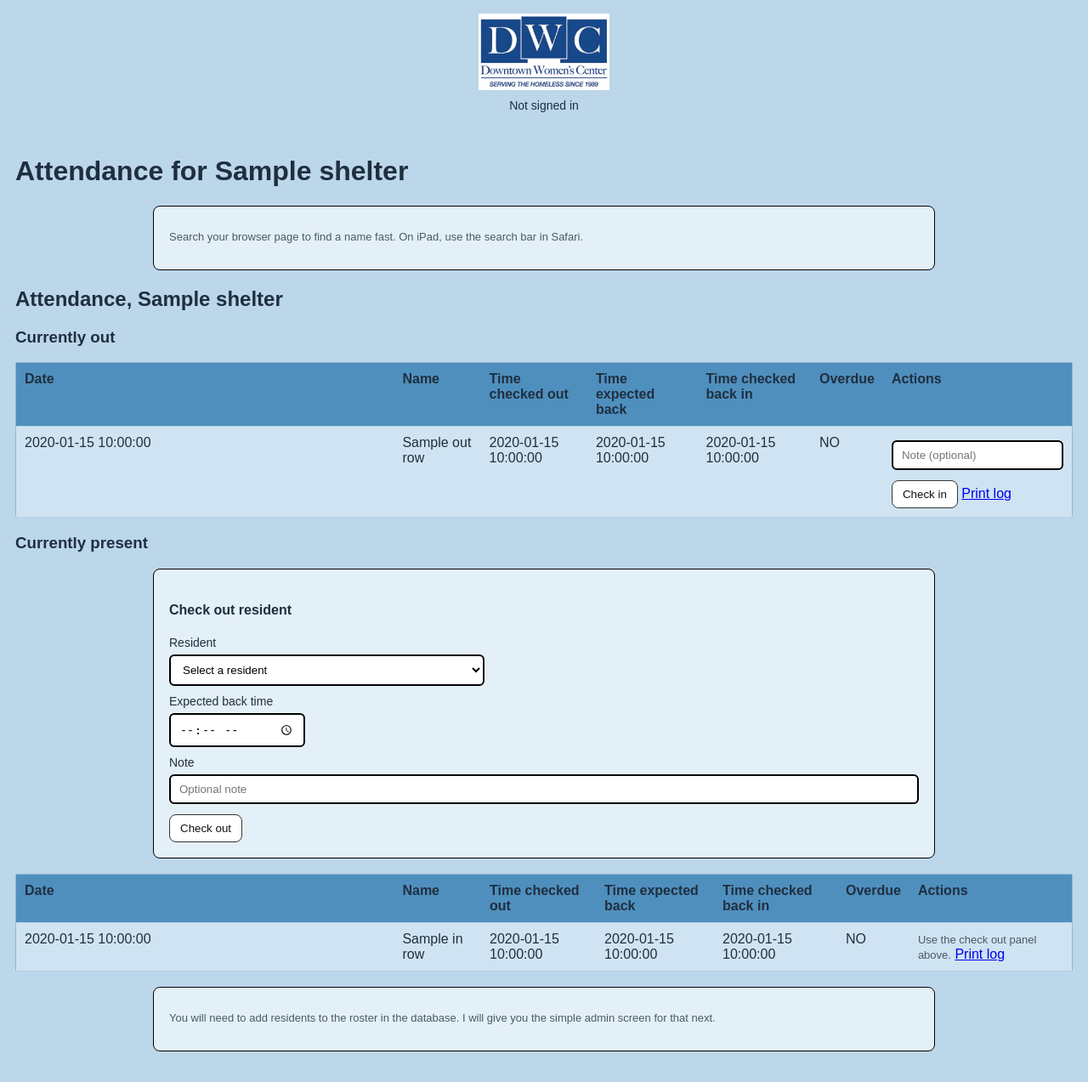
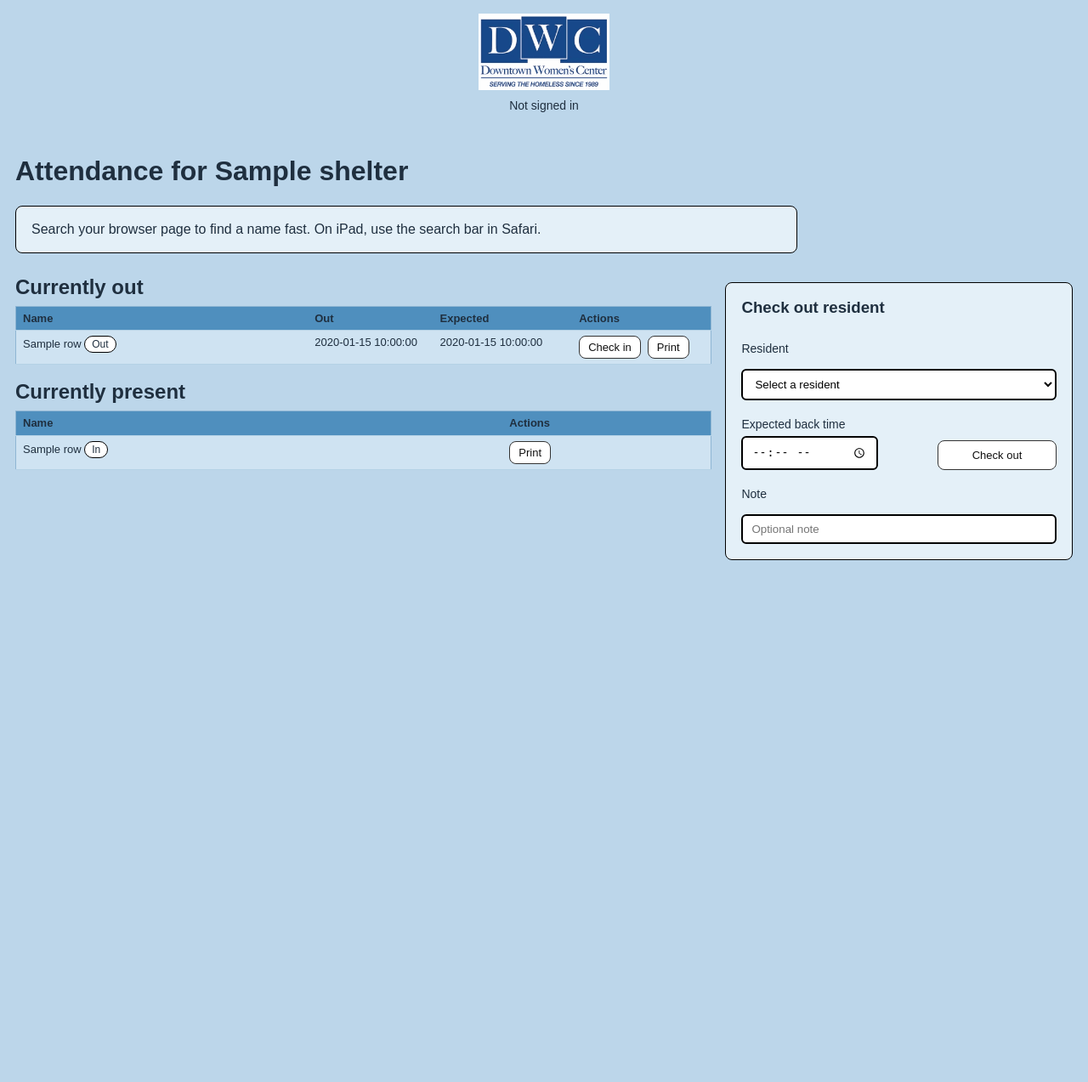
Before and after one commit to Jack409M/shelter-kiosk, a Flask app: template templates/staff_attendance.html in a window 1280 px wide. Shown: the part 49-1322 px from the top of the page at 85% size. After the commit the page ends 708 px from the top, so only its background shows below. Run offline with Flask 3, Linux system fonts and the light colour scheme; the template is opened without the code that fills it: most values are stand-ins (such as "Sample title", 1, 10 or a date in 2020); some libraries are stand-ins or nearby versions.

Commit message:
Update staff_attendance.html

```diff
--- a/templates/staff_attendance.html
+++ b/templates/staff_attendance.html
@@ -1,50 +1,179 @@
 {% extends "layout.html" %}
 {% block content %}
 
+<style>
+  .att_wrap {
+    display: flex;
+    gap: 16px;
+    align-items: flex-start;
+  }
+
+  .att_left {
+    flex: 1 1 auto;
+    min-width: 520px;
+  }
+
+  .att_right {
+    flex: 0 0 360px;
+    position: sticky;
+    top: 12px;
+  }
+
+  .att_section_title {
+    margin: 10px 0 8px 0;
+  }
+
+  .att_help {
+    margin: 10px 0 16px 0;
+  }
+
+  table.compact th,
+  table.compact td {
+    padding: 6px 8px;
+    font-size: 13px;
+  }
+
+  table.compact thead th {
+    font-size: 13px;
+  }
+
+  .att_actions {
+    display: inline-flex;
+    gap: 8px;
+    flex-wrap: wrap;
+    align-items: center;
+  }
+
+  .att_actions form {
+    display: inline;
+    margin: 0;
+  }
+
+  .att_btn {
+    margin-top: 0;
+    padding: 6px 10px;
+    border-radius: 8px;
+    border: 1px solid #333;
+    background: #fff;
+    cursor: pointer;
+    color: #111;
+    -webkit-text-fill-color: #111;
+    font-size: 13px;
+    line-height: 1;
+  }
+
+  .att_link_btn {
+    display: inline-block;
+    padding: 6px 10px;
+    border-radius: 8px;
+    border: 1px solid #333;
+    background: #fff;
+    text-decoration: none;
+    color: #111;
+    font-size: 13px;
+    line-height: 1;
+  }
+
+  .att_badge {
+    display: inline-block;
+    padding: 3px 8px;
+    border-radius: 999px;
+    border: 1px solid #000;
+    font-size: 12px;
+    line-height: 1;
+    background: #fff;
+  }
+
+  .att_badge_overdue {
+    font-weight: 700;
+  }
+
+  .att_row_overdue td {
+    font-weight: 700;
+  }
+
+  .att_checkout_grid {
+    display: grid;
+    grid-template-columns: 1fr;
+    gap: 10px;
+  }
+
+  .att_two_col {
+    display: grid;
+    grid-template-columns: 1fr 140px;
+    gap: 10px;
+    align-items: end;
+  }
+
+  .att_note_input {
+    width: 100%;
+  }
+
+  @media (max-width: 900px) {
+    .att_wrap {
+      flex-direction: column;
+    }
+
+    .att_left {
+      min-width: 0;
+      width: 100%;
+    }
+
+    .att_right {
+      width: 100%;
+      position: static;
+    }
+  }
+</style>
+
 <h1>Attendance for {{ shelter }}</h1>
 
-<div class="card">
-  <p class="hint">Search your browser page to find a name fast. On iPad, use the search bar in Safari.</p>
+<div class="card att_help">
+  Search your browser page to find a name fast. On iPad, use the search bar in Safari.
 </div>
 
-<h2>Attendance, {{ shelter }}</h2>
+<div class="att_wrap">
 
-<h3>Currently out</h3>
-<table>
+  <div class="att_left">
+
+    <h2 class="att_section_title">Currently out</h2>
+
+    <table class="compact">
       <thead>
         <tr>
-      <th>Date</th>
-      <th>Name</th>
-      <th>Time checked out</th>
-      <th>Time expected back</th>
-      <th>Time checked back in</th>
-      <th>Overdue</th>
-      <th>Actions</th>
+          <th style="width: 42%;">Name</th>
+          <th style="width: 18%;">Out</th>
+          <th style="width: 20%;">Expected</th>
+          <th style="width: 20%;">Actions</th>
         </tr>
       </thead>
       <tbody>
-    {% if out_rows|length == 0 %}
-      <tr><td colspan="7">No one is currently out.</td></tr>
+        {% if not out_rows %}
+          <tr>
+            <td colspan="4">No one is currently out.</td>
+          </tr>
         {% else %}
-      {% for r in out_rows %}
-      <tr class="{% if r.is_overdue %}overdue{% endif %}">
-        <td>{{ r.date }}</td>
-        <td>{{ r.name }}</td>
-        <td>{{ fmt_time(r.checked_out_at) }}</td>
-        <td>{{ fmt_time(r.expected_back_at) }}</td>
-        <td>{{ fmt_time(r.checked_in_at) }}</td>
-        <td>{% if r.is_overdue %}YES{% else %}NO{% endif %}</td>
+          {% for row in out_rows %}
+            <tr class="{% if row.is_overdue %}att_row_overdue{% endif %}">
               <td>
-          <form method="post" action="{{ url_for('staff_attendance_check_in', resident_id=r.resident_id) }}" style="display:inline;">
+                {{ row.name }}
+                {% if row.is_overdue %}
+                  <span class="att_badge att_badge_overdue">Overdue</span>
+                {% else %}
+                  <span class="att_badge">Out</span>
+                {% endif %}
+              </td>
+              <td>{{ fmt_time(row.checked_out_at) }}</td>
+              <td>{{ fmt_time(row.expected_back_at) }}</td>
+              <td>
+                <div class="att_actions">
+                  <form method="post" action="{{ url_for('staff_attendance_check_in', resident_id=row.resident_id) }}">
                     <input type="hidden" name="_csrf_token" value="{{ csrf_token() }}">
-            <input name="note" placeholder="Note (optional)" maxlength="200">
-            <button type="submit">Check in</button>
+                    <button class="att_btn" type="submit">Check in</button>
                   </form>
 
-          <a class="btn" target="_blank"
-             href="{{ url_for('staff_attendance_resident_print', resident_id=r.resident_id) }}">
-            Print log
-          </a>
+                  <a class="att_link_btn" href="{{ url_for('staff_attendance_resident_print', resident_id=row.resident_id) }}">Print</a>
+                </div>
               </td>
             </tr>
           {% endfor %}
@@ -52,63 +181,31 @@
       </tbody>
     </table>
 
-<h3>Currently present</h3>
+    <h2 class="att_section_title" style="margin-top: 18px;">Currently present</h2>
 
-<div class="card">
-  <h4>Check out resident</h4>
-
-  <form method="post" action="{{ url_for('staff_attendance_check_out_global') }}" class="checkout-form">
-    <input type="hidden" name="_csrf_token" value="{{ csrf_token() }}">
-
-    <label>Resident</label>
-    <select name="resident_id" required>
-      <option value="" selected disabled>Select a resident</option>
-      {% for r in in_rows %}
-        <option value="{{ r.resident_id }}">{{ r.name }}</option>
-      {% endfor %}
-    </select>
-
-    <label>Expected back time</label>
-    <input type="time" name="expected_back_time" required>
-
-    <label>Note</label>
-    <input name="note" maxlength="200" placeholder="Optional note">
-
-    <button type="submit">Check out</button>
-  </form>
-</div>
-
-<table>
+    <table class="compact">
       <thead>
         <tr>
-      <th>Date</th>
-      <th>Name</th>
-      <th>Time checked out</th>
-      <th>Time expected back</th>
-      <th>Time checked back in</th>
-      <th>Overdue</th>
-      <th>Actions</th>
+          <th style="width: 70%;">Name</th>
+          <th style="width: 30%;">Actions</th>
         </tr>
       </thead>
       <tbody>
-    {% if in_rows|length == 0 %}
-      <tr><td colspan="7">No one is currently present.</td></tr>
+        {% if not in_rows %}
+          <tr>
+            <td colspan="2">No residents found.</td>
+          </tr>
         {% else %}
-      {% for r in in_rows %}
+          {% for row in in_rows %}
             <tr>
-        <td>{{ r.date }}</td>
-        <td>{{ r.name }}</td>
-        <td>{{ fmt_time(r.checked_out_at) }}</td>
-        <td>{{ fmt_time(r.expected_back_at) }}</td>
-        <td>{{ fmt_time(r.checked_in_at) }}</td>
-        <td>{% if r.is_overdue %}YES{% else %}NO{% endif %}</td>
               <td>
-          <span class="hint">Use the check out panel above.</span>
-
-          <a class="btn" target="_blank"
-             href="{{ url_for('staff_attendance_resident_print', resident_id=r.resident_id) }}">
-            Print log
-          </a>
+                {{ row.name }}
+                <span class="att_badge">In</span>
+              </td>
+              <td>
+                <div class="att_actions">
+                  <a class="att_link_btn" href="{{ url_for('staff_attendance_resident_print', resident_id=row.resident_id) }}">Print</a>
+                </div>
               </td>
             </tr>
           {% endfor %}
@@ -116,8 +213,41 @@
       </tbody>
     </table>
 
-<div class="card">
-  <p class="hint">You will need to add residents to the roster in the database. I will give you the simple admin screen for that next.</p>
+  </div>
+
+  <div class="att_right">
+    <form method="post" action="{{ url_for('staff_attendance_check_out_global') }}" class="card">
+      <input type="hidden" name="_csrf_token" value="{{ csrf_token() }}">
+
+      <h3 style="margin-top: 0;">Check out resident</h3>
+
+      <div class="att_checkout_grid">
+
+        <label for="resident_id">Resident</label>
+        <select name="resident_id" id="resident_id" required>
+          <option value="">Select a resident</option>
+          {% for row in in_rows %}
+            <option value="{{ row.resident_id }}">{{ row.name }}</option>
+          {% endfor %}
+        </select>
+
+        <div class="att_two_col">
+          <div>
+            <label for="expected_back_time">Expected back time</label>
+            <input name="expected_back_time" id="expected_back_time" type="time" required>
+          </div>
+          <div>
+            <button class="att_btn" type="submit" style="width: 100%; padding: 10px 12px;">Check out</button>
+          </div>
+        </div>
+
+        <label for="note">Note</label>
+        <input class="att_note_input" name="note" id="note" placeholder="Optional note">
+
+      </div>
+    </form>
+  </div>
+
 </div>
 
 {% endblock %}
```
Lines whose indentation alone changed are shown as unchanged.
